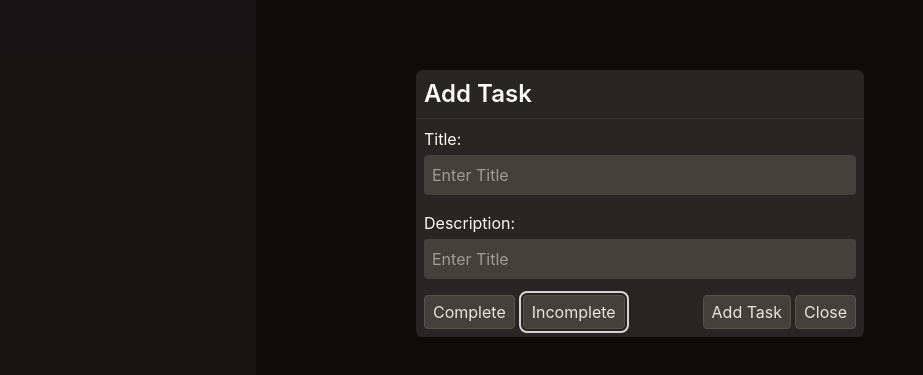
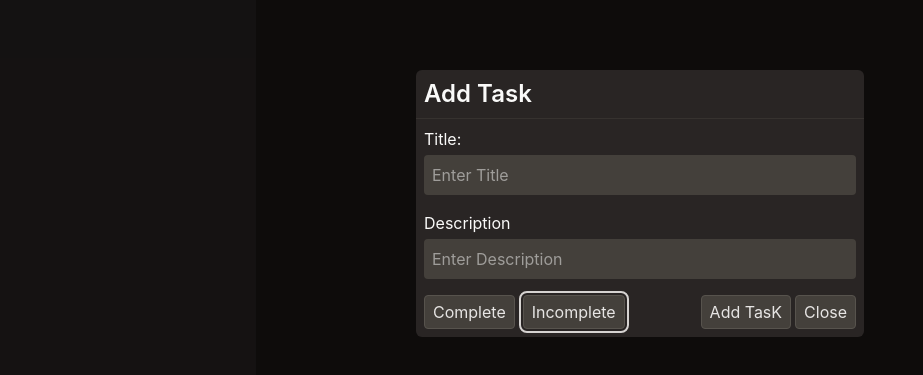
Before and after one commit to onkmade/WorkSpace, a React (Vite) app: page / in a window 1280 px wide. Both pictures are taken after a click on the button "Add". Shown: the part 197-572 px from the top of the page, without its empty margins (0-923 px from the left). Built offline with nearby package versions, Linux system fonts and the light colour scheme.

Commit message:
refactor: extract reusable from fields and status toggle from AddTask

```diff
--- a/src/components/modal/AddTask.jsx
+++ b/src/components/modal/AddTask.jsx
@@ -2,12 +2,16 @@ import { useContext, useState } from "react"
 import { Button } from "../ui/Button"
 import { ModalContext } from "@/context/ModalContext";
 import { TasksContext } from "@/context/TaskContext";
+import FormField from "../ui/FormField";
+import StatusToggle from "./StatusToggle";
 
 export default function Modal(){
     const {isModalOpen, setIsModalOpen} = useContext(ModalContext);
     const { tasks, setTasks} = useContext(TasksContext);
 
     let taskLength = tasks.length;
+
+    // Three states
     const [title, setTitle] = useState('');
     const [description, setDescription] = useState('');
     const [ status, setStatus] = useState();
@@ -28,95 +32,26 @@ export default function Modal(){
 
     return(
         <div
-        onClick={handleClose}
-        className={`${isModalOpen ? 'block' : 'hidden'} bg-black/50 absolute inset-0 grid place-content-center`}
+            onClick={handleClose}
+            className={`${isModalOpen ? 'block' : 'hidden'} bg-black/50 absolute inset-0 grid place-content-center`}
         >
             <form
                 onSubmit={handleSubmit}
                 onClick={(e) => e.stopPropagation()}
                 className="bg-stone-800 rounded-md w-md"
-                action=""
             >
                 <h1 className="text-2xl font-semibold p-2">Add Task</h1>
                 <li className="h-px w-full bg-stone-700/50 list-none"></li>
-                <div
-                    className="p-2"
-                >
-                    <label
-                        htmlFor="title"
-                        className="grid gap-1"
-                    >
-                        <span>
-                            Title:
-                        </span>
-                        <input
-                            onChange={(e) => setTitle(e.target.value)}
-                            value={title}
-                            id="title"
-                            type="text"
-                            placeholder="Enter Title"
-                            className="bg-stone-700 p-2 outline-transparent rounded-sm focus-within:outline-stone-600 border-none"
-                            required
-                        />
-                    </label>
-                </div>
-                <div
-                    className="p-2"
-                >
-                    <label
-                        htmlFor="description"
-                        className="grid gap-1"
-                    >
-                        <span>
-                            Description:
-                        </span>
-                        <input
-                            onChange={(e) => setDescription(e.target.value)}
-                            value={description}
-                            id="description"
-                            type="text"
-                            placeholder="Enter Title"
-                            className="bg-stone-700 p-2 outline-transparent rounded-sm focus-within:outline-stone-600 border-none"
-                            required
-                        />
-                    </label>
-                </div>
+
+                <FormField label={'Title:'} id={'title'} onChange={setTitle} value={title} placeholder={'Title'} />
+                <FormField label={'Description'} id={'description'} onChange={setDescription} value={description} placeholder={'Description'}/>
+
                 <div className="flex items-center justify-between gap-2 p-2">
-                    <div className="space-x-2">
-                        <Button
-                            onClick={(e) => {
-                                e.preventDefault();
-                                return setStatus(true);
-                            }}
-                            variant={'secondary'}
-                            className={status ? 'outline-2 outline-offset-2 outline-stone-300' : ''}
-                        >
-                            Complete
-                        </Button>
-                        <Button
-                            onClick={(e) => {
-                                e.preventDefault();
-                                return setStatus(false);
-                            }}
-                            variant={'secondary'}
-                            className={!status ? 'outline-2 outline-offset-2 outline-stone-300' : ''}
-                        >
-                            Incomplete
-                        </Button>
-                    </div>
+                    <StatusToggle value={status} onChange={setStatus}/>
+
                     <div className="space-x-1">
-                        <Button
-                            type="submit"
-                            variant={'secondary'}
-                        >
-                            Add Task
-                        </Button>
-                        <Button
-                            onClick={handleClose}
-                            variant={'secondary'}
-                        >
-                            Close
-                        </Button>
+                        <Button type="submit" variant={'secondary'}>Add TasK</Button>
+                        <Button onClick={handleClose} variant={'secondary'}>Close</Button>
                     </div>
                 </div>
             </form>
--- /dev/null
+++ b/src/components/modal/StatusToggle.jsx
@@ -0,0 +1,14 @@
+import { Button } from "../ui/Button";
+
+const on = 'outline-2 outline-offset-2 outline-stone-300';
+
+export default function StatusToggle({ value, onChange }) {
+  return (
+    <div className="space-x-2">
+      <Button variant="secondary" className={value ? on : ''}
+        onClick={(e) => { e.preventDefault(); onChange(true); }}>Complete</Button>
+      <Button variant="secondary" className={!value ? on : ''}
+        onClick={(e) => { e.preventDefault(); onChange(false); }}>Incomplete</Button>
+    </div>
+  );
+}
--- /dev/null
+++ b/src/components/ui/FormField.jsx
@@ -0,0 +1,19 @@
+export default function FormField({label, id, onChange, placeholder, value}){
+    return(
+        <div className="p-2">
+            <label htmlFor={id} className="grid gap-1">
+                <span>{label}</span>
+                <input
+                    id={id}
+                    onChange={(e) => onChange(e.target.value)}
+                    type="text"
+                    value={value}
+                    name={label}
+                    placeholder={`Enter ${placeholder}`}
+                    className="bg-stone-700 p-2 outline-transparent rounded-sm focus-within:outline-stone-600 border-none"
+                    required
+                />
+            </label>
+        </div>
+    )
+}
```
